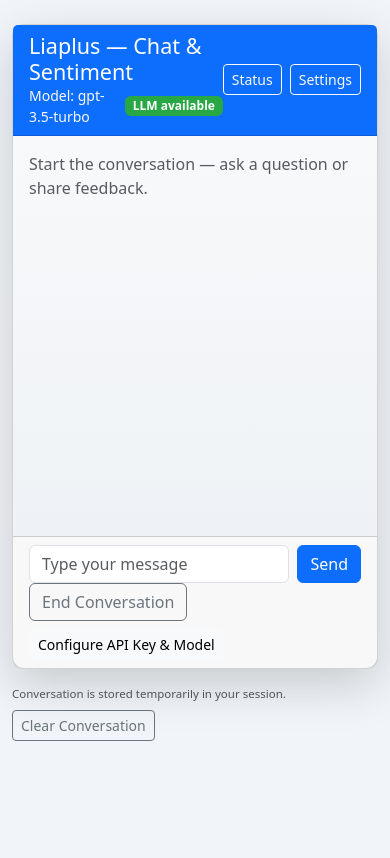
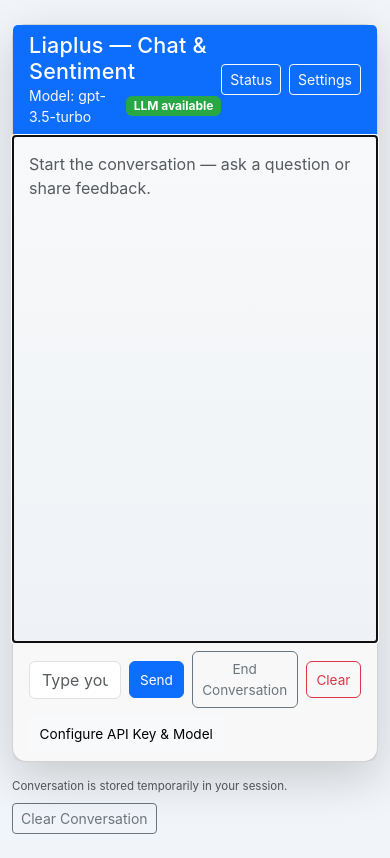
Before and after one commit to Codewithnavy/Liaplusai_assignment, a Flask app: page / in a window 390 px wide. Before the commit the page ends 741 px from the top, so only its background shows below. Run offline with Flask 2, Linux system fonts and the light colour scheme.

Commit message:
Accessibility improvements: ARIA skip link focus styles keyboard submit

```diff
--- a/static/style.css
+++ b/static/style.css
@@ -1,14 +1,42 @@
-.chat-body { height: 400px; overflow:auto; padding: 1rem; background: linear-gradient(180deg,#f8f9fa,#eef2f6); }
-.avatar { width:48px; height:48px; display:flex; align-items:center; justify-content:center; border-radius:6px; font-weight:600; color:#fff }
-.avatar.user { background:#0d6efd }
-.avatar.bot { background:#6c757d }
-.bubble { max-width:70%; padding:0.6rem 0.9rem; border-radius:10px; }
-.user-bubble { background:#e9f2ff; margin-left:0.5rem }
-.bot-bubble { background:#f1f3f5; margin-right:0.5rem }
+.chat-body { height: 60vh; max-height: 520px; overflow:auto; padding: 1rem; background: linear-gradient(180deg,#f8f9fa,#eef2f6); display:flex; flex-direction:column; gap:0.75rem }
+.avatar { width:44px; height:44px; display:flex; align-items:center; justify-content:center; border-radius:8px; font-weight:700; color:#fff; flex-shrink:0 }
+.avatar.user { background:linear-gradient(135deg,#2b8cff,#0d6efd) }
+.avatar.bot { background:linear-gradient(135deg,#6c757d,#495057) }
+.bubble { max-width:72%; padding:0.75rem 1rem; border-radius:14px; box-shadow: 0 6px 18px rgba(14,30,37,0.06); }
+.user-bubble { background:#e9f6ff; margin-left:0.6rem; color:#04204a }
+.bot-bubble { background:#ffffff; margin-right:0.6rem; color:#0b1730 }
+.message-text { white-space:pre-wrap; word-break:break-word }
 .small.text-muted { font-size: 0.72rem; }
 
-body { background: #f1f5f9 }
-.card { border-radius:12px }
+body { background: #f1f5f9; font-family: Inter, system-ui, -apple-system, "Segoe UI", Roboto, "Helvetica Neue", Arial }
+.card { border-radius:14px }
+
+.model-badge { font-size:0.66rem; padding:0.25rem 0.45rem }
 
 .badge.llm-available { background:#28a745; color:#fff }
 .badge.llm-unavailable { background:#dc3545; color:#fff }
+
+/* Footer buttons spacing for small screens */
+@media (max-width:576px) {
+	.card-footer .form-control { min-width: 0; }
+	.card-footer .btn { font-size:0.85rem; padding:0.45rem 0.6rem }
+}
+
+/* Make sure chat bubbles align nicely */
+.chat-body .d-flex { align-items:flex-start }
+
+.card-header h4 { letter-spacing: 0.2px }
+
+.bot-bubble .model-badge { background: rgba(0,0,0,0.04); border-radius:6px }
+
+/* Accessibility helpers */
+.visually-hidden { position: absolute !important; height: 1px; width: 1px; overflow: hidden; clip: rect(1px, 1px, 1px, 1px); white-space: nowrap }
+.visually-hidden-focusable:active, .visually-hidden-focusable:focus { position: static; height: auto; width: auto; overflow: visible; clip: auto; white-space: normal }
+
+/* Skip link */
+.skip-link { position: absolute; left: -999px; top: auto; width: 1px; height: 1px; overflow: hidden }
+.skip-link:focus, .skip-link:active { position: static; left: 1rem; top: 1rem; width: auto; height: auto; padding: 0.5rem 0.75rem; background: #0d6efd; color: #fff; border-radius: 6px; z-index: 9999 }
+
+/* Focus styles for keyboard users */
+.bubble:focus { outline: 3px solid rgba(13,110,253,0.25); outline-offset: 2px }
+.btn:focus { box-shadow: 0 0 0 0.15rem rgba(13,110,253,0.25) }
--- a/templates/index.html
+++ b/templates/index.html
@@ -9,6 +9,7 @@
   </head>
   <body>
     <div class="container py-4">
+      <a class="skip-link" href="#chat">Skip to chat</a>
       <div class="card shadow-lg">
           <div class="card-header bg-primary text-white">
           <div class="d-flex justify-content-between align-items-center">
@@ -29,29 +30,33 @@
             </div>
           </div>
         </div>
-        <div class="card-body chat-body" id="chat">
+        <div class="card-body chat-body" id="chat" role="log" aria-live="polite" tabindex="0">
           {% if history %}
             {% for msg in history %}
               {% if msg.role == 'user' %}
-                <div class="d-flex mb-3">
-                  <div class="avatar user">You</div>
-                  <div class="bubble user-bubble">{{ msg.text }}
+                <div class="d-flex mb-3 align-items-start">
+                  <div class="avatar user" aria-hidden="true">You</div>
+                  <div class="bubble user-bubble" role="article" tabindex="0" aria-label="User message at {{ msg.ts }}">
+                    <div class="message-text">{{ msg.text }}</div>
                     {% if msg.ts %}
-                      <div class="small text-muted mt-1">{{ msg.ts }}</div>
+                      <div class="small text-muted mt-1 ts" data-iso="{{ msg.ts }}">{{ msg.ts }}</div>
                     {% endif %}
                   </div>
                 </div>
               {% else %}
-                <div class="d-flex mb-3 justify-content-end align-items-end">
-                  <div class="bubble bot-bubble">{{ msg.text }}
-                    {% if msg.model %}
-                      <div class="small text-muted mt-1">Model: {{ msg.model }}</div>
-                    {% endif %}
-                    {% if msg.ts %}
-                      <div class="small text-muted mt-1">{{ msg.ts }}</div>
-                    {% endif %}
+                <div class="d-flex mb-3 justify-content-end align-items-start">
+                  <div class="bubble bot-bubble" role="article" tabindex="0" aria-label="Bot message at {{ msg.ts }}">
+                    <div class="message-text">{{ msg.text }}</div>
+                    <div class="d-flex gap-2 align-items-center mt-1">
+                      {% if msg.model %}
+                        <span class="badge bg-light text-dark model-badge" role="status" aria-label="Model {{ msg.model }}">{{ msg.model }}</span>
+                      {% endif %}
+                      {% if msg.ts %}
+                        <div class="small text-muted ts" data-iso="{{ msg.ts }}">{{ msg.ts }}</div>
+                      {% endif %}
+                    </div>
                   </div>
-                  <div class="avatar bot">Bot</div>
+                  <div class="avatar bot" aria-hidden="true">Bot</div>
                 </div>
               {% endif %}
             {% endfor %}
@@ -60,13 +65,12 @@
           {% endif %}
         </div>
         <div class="card-footer">
-          <form action="/message" method="post" class="d-flex gap-2">
-            <input name="message" class="form-control" placeholder="Type your message" autocomplete="off" />
-            <button class="btn btn-primary">Send</button>
-            <form action="/end" method="post"></form>
-            <form action="/end" method="post">
-              <button class="btn btn-outline-secondary" type="submit">End Conversation</button>
-            </form>
+          <form id="message-form" action="/message" method="post" class="d-flex gap-2 align-items-center">
+            <label for="message-input" class="visually-hidden">Message</label>
+            <input id="message-input" name="message" class="form-control" placeholder="Type your message" autocomplete="off" aria-label="Message" />
+            <button class="btn btn-primary" type="submit" aria-label="Send message">Send</button>
+            <button class="btn btn-outline-secondary" type="submit" formaction="/end" formmethod="post" aria-label="End conversation">End Conversation</button>
+            <button class="btn btn-outline-danger" type="submit" formaction="/clear" formmethod="post" aria-label="Clear conversation">Clear</button>
           </form>
           <div class="mt-2">
             <a class="btn btn-sm btn-light" href="/settings">Configure API Key & Model</a>
@@ -81,4 +85,39 @@
       </div>
     </div>
   </body>
+  <script>
+    // Auto-scroll chat to bottom, format timestamps, and add keyboard submit behavior
+    (function(){
+      const chat = document.getElementById('chat');
+      if (chat) {
+        // Move focus into chat for screen readers
+        chat.focus();
+        chat.scrollTop = chat.scrollHeight;
+      }
+
+      // Friendly timestamp formatting for ISO strings
+      document.querySelectorAll('.ts').forEach(el => {
+        try {
+          const iso = el.dataset.iso;
+          if (!iso) return;
+          const dt = new Date(iso);
+          el.textContent = dt.toLocaleString();
+        } catch (e) {
+          // ignore
+        }
+      });
+
+      // Submit on Enter (prevent accidental newlines if using a textarea later)
+      const form = document.getElementById('message-form');
+      const input = document.getElementById('message-input');
+      if (form && input) {
+        input.addEventListener('keydown', function(e){
+          if (e.key === 'Enter' && !e.shiftKey && !e.ctrlKey && !e.metaKey) {
+            e.preventDefault();
+            form.submit();
+          }
+        });
+      }
+    })();
+  </script>
 </html>
```
